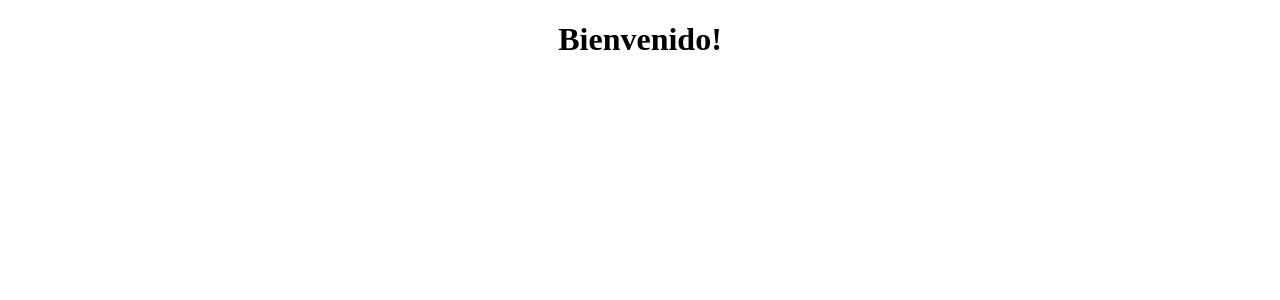
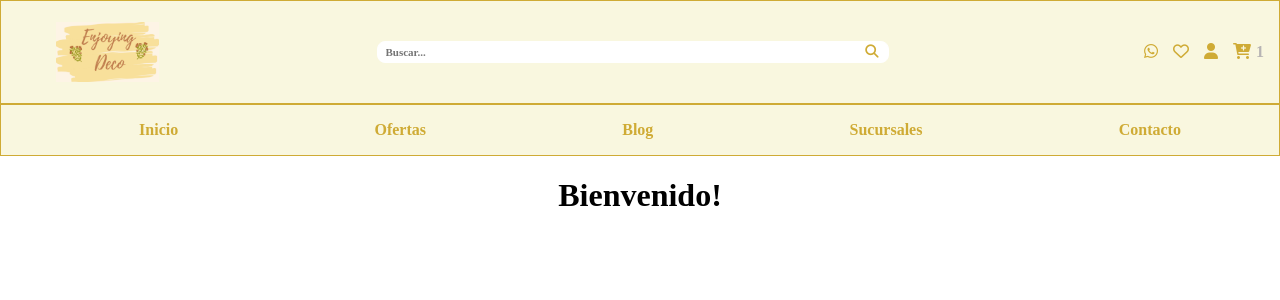
Before and after one commit to Andres9092/PreEntrega1Richardson, a React (Create React App) app: page / in a window 1280 px wide. Shown: the top 300 px of the page. Built offline with nearby package versions, Linux system fonts and the light colour scheme.

Commit message:
avance header 31/7 noche

```diff
--- a/src/assets/css/NavBar.css
+++ b/src/assets/css/NavBar.css
@@ -8,14 +8,26 @@
 
 }
 
+.Header{
+    display: flex;
+    flex-direction: column;
+    justify-content: center;
 
-.NavHeaderPhone {
+}
+
+.NavInferior{
+
+    display: none;
+}
+
+
+.NavHeader {
 
     display: flex;
     flex-direction: row;
     justify-content: space-between;
     width: 100%;
-    background-color: rgb(249, 245, 208);
+    background-color: rgb(249, 247, 223);
     border: solid 1px  #cfab35;
     padding: 10px 0px 10px 0px;
     align-items: center;
@@ -77,9 +89,13 @@
 
 }
 
-.NavHeaderPhone a {
+.NavHeader a {
     color: #cfab35;
     text-decoration: none;
+}
+
+.barraBuscadora{
+    display: none;
 }
 
 .linksPhone li {
@@ -118,17 +134,109 @@
 
 .numeroCart{
     padding-right: 15px;
-    color: grey;
+    color: rgb(183, 180, 180);
+    font-weight: 800;
 }
 
 @media (min-width:525px) {
     /* FIJACION DEL HEADER a DESKTOP-- */
 
-    .NavHeaderPhone {
+.NavHeader{
+
+    display: flex;
+    flex-direction: row;
+    align-items: center;
+    justify-content: space-between;
+}
 
 
-        display:none
+.NavInferior{
 
+    display: block;
+    width: 100%;
+    background-color: rgb(249, 247, 223);
+    border: solid 1px  #cfab35;
+
+}
+
+
+
+.burger-menu{
+
+    display: none;
+}
+
+.iconoBuscarMargenDerecho   {
+
+    display: none;
+}
+
+
+.barraBuscadora{
+    display: flex;
+    flex-direction: row;
+    justify-content: space-between;
+    background-color: white;
+    border-radius: 8px;
+    border: solid 1px white;
+    align-items: center;
+    justify-content: space-between;
+    width: 40vw
     }
 
+
+.textoBuscarEnBarra {
+        color: black;
+        font-size: 11px;
+        padding-left: 8px;
+        height: 20px;
+        border-radius: 8px;
+        width: 60%;
+        border: solid 0px white;
+        outline: none;
+        font-weight: 800;
+
+            /*para sacar el borde negro del input al darle un click */
+    }
+
+
+.botonSearch-Desktop{
+
+    background-color: white;
+    border: none;
+    position: relative;
+    right: 3px;
+
 }
+
+
+.botonSearch-Desktop i{
+    color: #cfab35;
+    font-weight: 600;
+}
+
+
+.leftBottomHeader{
+
+    display: flex;
+    flex-direction: row;
+    align-items:center;
+    justify-content: space-around;
+
+}
+
+
+.leftBottomHeader li{
+
+    list-style: none;
+
+}
+
+.leftBottomHeader a{
+
+    color: #cfab35;
+    text-decoration: none;
+    font-weight: 800;
+
+}
+}
--- a/src/components/NavBar.js
+++ b/src/components/NavBar.js
@@ -7,12 +7,11 @@ import CartWidget from './CartWidget';
 function NavBar() {
     return (
 
-
-
-        <header className="NavHeaderPhone">   {/* etiqueta unica que contiene la aplicacion completa */}
+        <header className="Header">   {/* etiqueta unica que contiene la aplicacion completa */}
 
         <link rel="stylesheet" href="https://cdnjs.cloudflare.com/ajax/libs/font-awesome/6.2.0/css/all.min.css"/> {/* Importar estilos para el logo burger menu */}
 
+            <div className="NavHeader">
                 <div className="burger-logo-Phone">
 
                     <div className="burger-menu">
@@ -25,6 +24,20 @@ function NavBar() {
                     <img className="logoEnjDeco" src={imagenlogo} alt="ImagenmLogo Enjoying Deco"/>
                 </div>
 
+                <div>
+                    <div className="barraBuscadora">
+
+
+                            <input type="text" name="buscar" className="textoBuscarEnBarra" placeholder="Buscar..."/>
+
+                            <button className="botonSearch-Desktop" type="submit"><i className="fa-solid fa-magnifying-glass botonSearchDektop"></i></button>
+
+
+                    </div>
+
+
+                </div>
+
 
                 <div  className="linksyCarritoPhone">
                     <div className="linksPhone">
@@ -34,6 +47,8 @@ function NavBar() {
 
                             <li><a className="iconoBuscarMargenDerecho" href="aaaaa.html"><i className="fa-solid fa-magnifying-glass"></i></a></li>
                             <li><a className="logo-wapp-desktop" href="aaaaa.html"><i className="fa-brands fa-whatsapp"></i></a></li>
+                            <li><a className="logo-wapp-desktop" href="aaaaa.html"><i class="fa-regular fa-heart"></i></a></li>
+                            <li><a className="logo-wapp-desktop" href="aaaaa.html"><i class="fa-solid fa-user"></i></a></li>
                         </ul>
 
                     </div>
@@ -45,6 +60,21 @@ function NavBar() {
                         </CartWidget>
 
                     </div>
+                </div>
+
+            </div>
+
+            <div className="NavInferior">
+
+                <ul className="leftBottomHeader">
+
+                    <li ><a className="Inicio" href="/">Inicio</a></li>
+                    <li ><a className="Ofertas" href="Ofertas.html">Ofertas</a></li>
+                    <li ><a className="Blog" href="Blog.html">Blog</a></li>
+                    <li ><a className="Sucursales" href="Sucursales.html">Sucursales</a></li>
+                    <li ><a className="Contacto" href="Contacto.html">Contacto</a></li>
+
+                </ul>
 
             </div>
 
```
Lines whose indentation alone changed are shown as unchanged.
